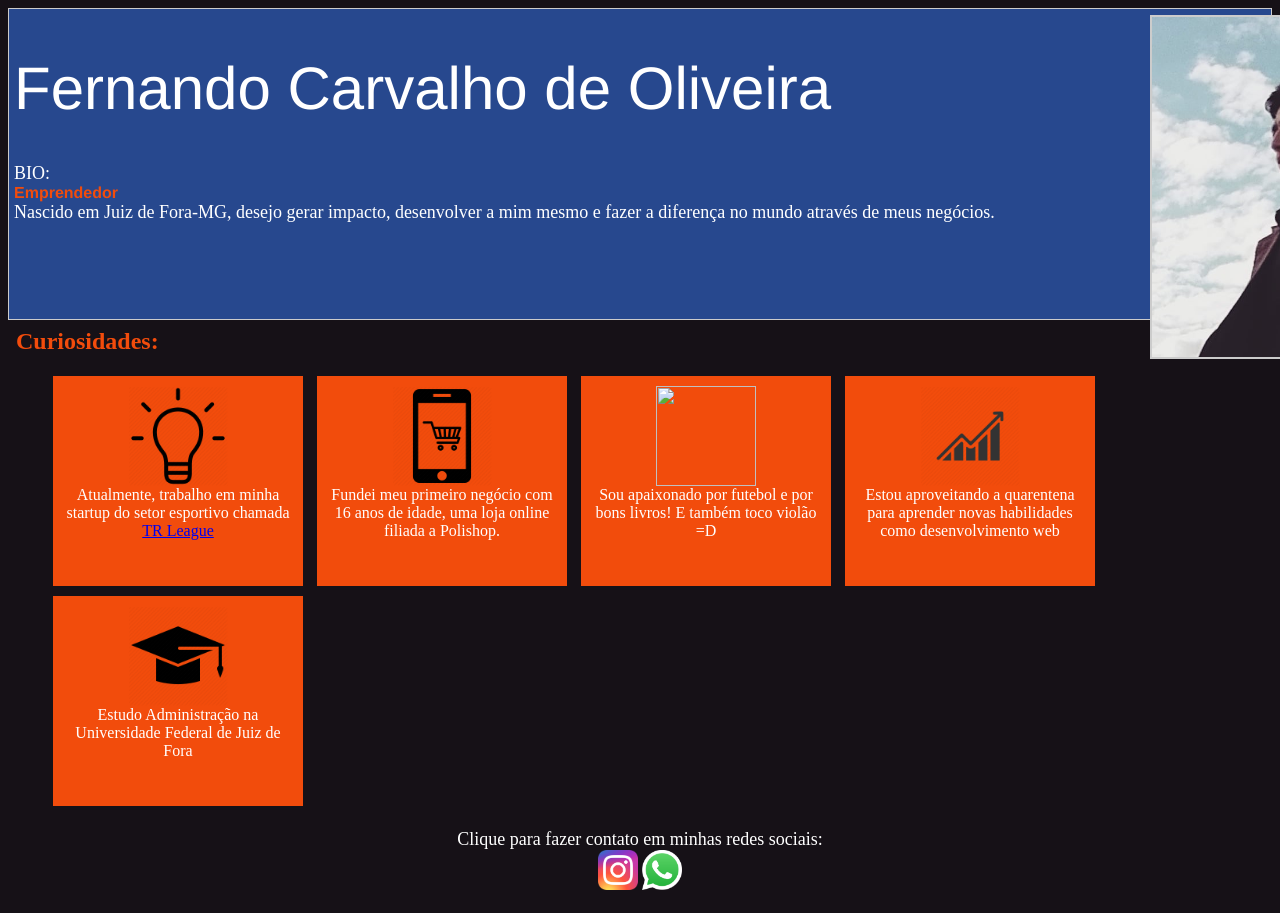
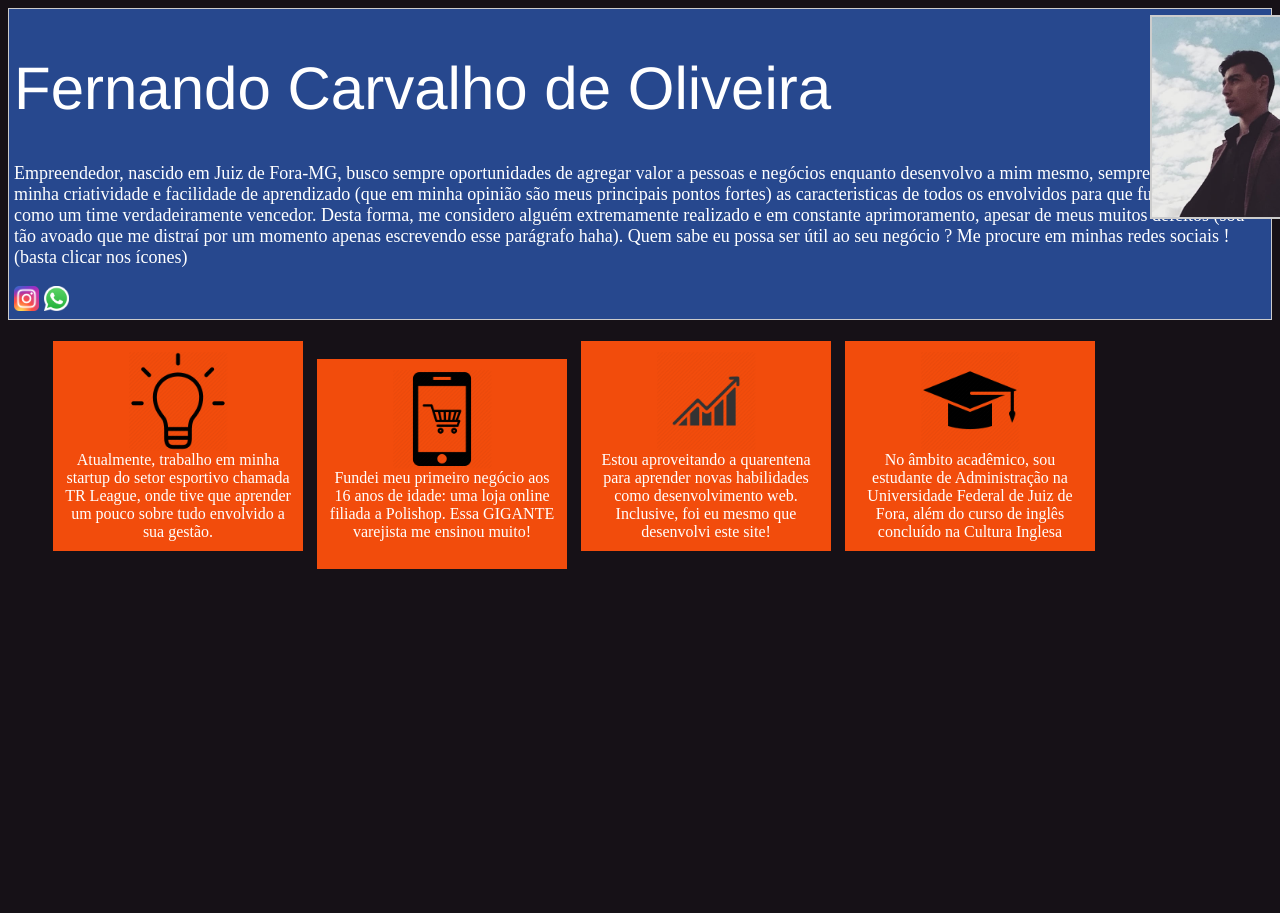
Before and after one commit to 21fernandinhow/mypage, a plain HTML site: page index.html in a window 1280 px wide. After the commit the page ends 800 px from the top, so only its background shows below. Drawn offline with Linux system fonts and the light colour scheme.

Commit message:
Add files via upload

```diff
--- a/index.html
+++ b/index.html
@@ -6,27 +6,24 @@
 		<link rel="stylesheet" type="text/css" href="fernando.css">
 	</head>
 	<body>
-		<div id="cabecalho"> <!--Título e Biografia-->
+		<div id="cabecalho"> <!--Título, Foto e Biografia-->
+			<img id="foto" src="avatar.jpg" width="200" height="200">
 			<h1>Fernando Carvalho de Oliveira</h1>
-			<p>BIO:<br><span>Emprendedor</span><br>Nascido em Juiz de Fora-MG, desejo gerar impacto, desenvolver a mim mesmo e fazer a diferença no mundo através de meus negócios.</p>
+			<p>Empreendedor, nascido em Juiz de Fora-MG, busco sempre oportunidades de agregar valor a pessoas e negócios enquanto desenvolvo a mim mesmo,
+			sempre tentando unir minha criatividade e facilidade de aprendizado (que em minha opinião são meus principais pontos fortes)
+			as caracteristicas de todos os envolvidos para que funcionemos como um time verdadeiramente vencedor. Desta forma, me considero alguém
+			extremamente realizado e em constante aprimoramento, apesar de meus muitos defeitos (sou tão avoado que me distraí por um momento apenas
+			escrevendo esse parágrafo haha). Quem sabe eu possa ser útil ao seu negócio ? Me procure em minhas redes sociais ! (basta clicar nos ícones)<br></p>
+			<a href="https://www.instagram.com/21fernandinhow/" target="_blank"><img src="ig.png" width="25" height="25"></a>
+			<a href="https://wa.me/5532988407783" target="_blank"><img src="wpp.png" width="25" height="25"></a><p>
 		</div>
-		<div id="foto"> <!--Foto minha-->
-			<img src="avatar.jpg" width="340" height="340">
-		</div>
-		<div>
-			<h2>Curiosidades:</h2>
+		<div> <!--Blocos-->
 			<ul>
-				<li><img src="lampada.png" width="100" height="100"><br>Atualmente, trabalho em minha startup do setor esportivo chamada <a href="https://trleague.com.br/">TR League</a></li>
-				<li><img src="ecommerce.png" width="100" height="100"><br>Fundei meu primeiro negócio com 16 anos de idade, uma loja online filiada a Polishop.</li>
-				<li><img src="futebol.png" width="100" height="100"><br>Sou apaixonado por futebol e por bons livros! E também toco violão =D </li>
-				<li><img src="crescimento.png" width="100" height="100"><br>Estou aproveitando a quarentena para aprender novas habilidades como desenvolvimento web</li>
-				<li><img src="estudos.png" width="100" height="100"><br>Estudo Administração na Universidade Federal de Juiz de Fora</li>
+				<li class="red"><img src="lampada.png" width="100" height="100"><br>Atualmente, trabalho em minha startup do setor esportivo chamada TR League, onde tive que aprender um pouco sobre tudo envolvido a sua gestão.</li>
+				<li class="green"><img src="ecommerce.png" width="100" height="100"><br>Fundei meu primeiro negócio aos 16 anos de idade: uma loja online filiada a Polishop. Essa GIGANTE varejista me ensinou muito!</li>
+				<li class="blue"><img src="crescimento.png" width="100" height="100"><br>Estou aproveitando a quarentena para aprender novas habilidades como desenvolvimento web. Inclusive, foi eu mesmo que desenvolvi este site!</li>
+				<li class="yellow"><img src="estudos.png" width="100" height="100"><br>No âmbito acadêmico, sou estudante de Administração na Universidade Federal de Juiz de Fora, além do curso de inglês concluído na Cultura Inglesa</li>
 			</ul>
-		</div>
-		<div id="barradecontato">
-			<p>Clique para fazer contato em minhas redes sociais:<br>
-			<a href="https://www.instagram.com/21fernandinhow/" target="_blank"><img src="ig.png" width="40" height="40"></a>
-			<a href="https://wa.me/5532988407783" target="_blank"><img src="wpp.png" width="40" height="40"></a><p>
 		</div>
 	</body>
 </html>
```
